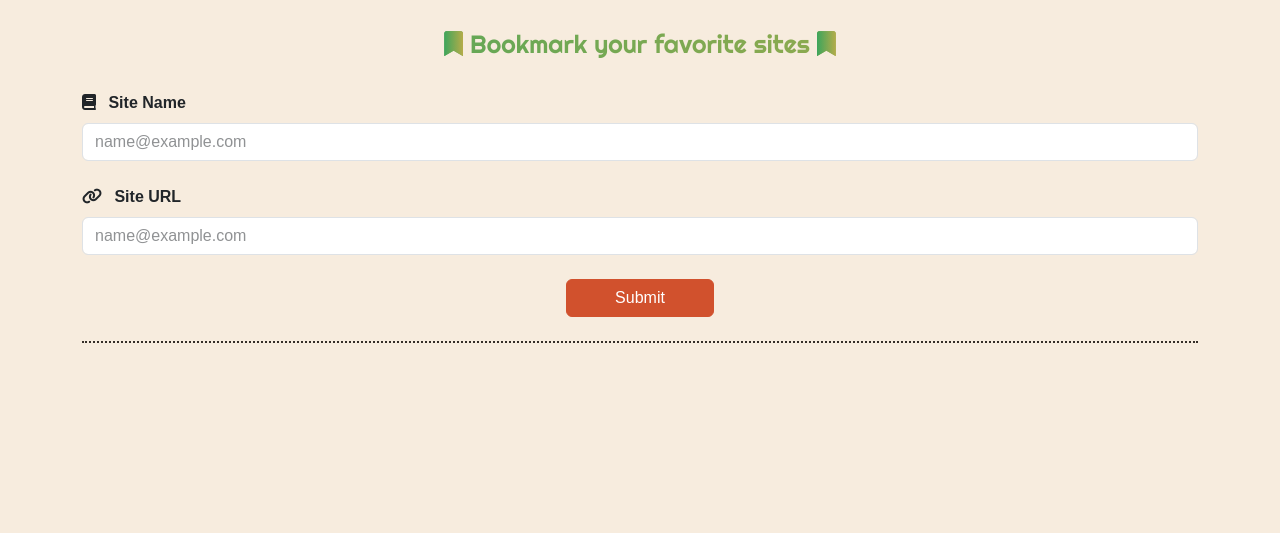
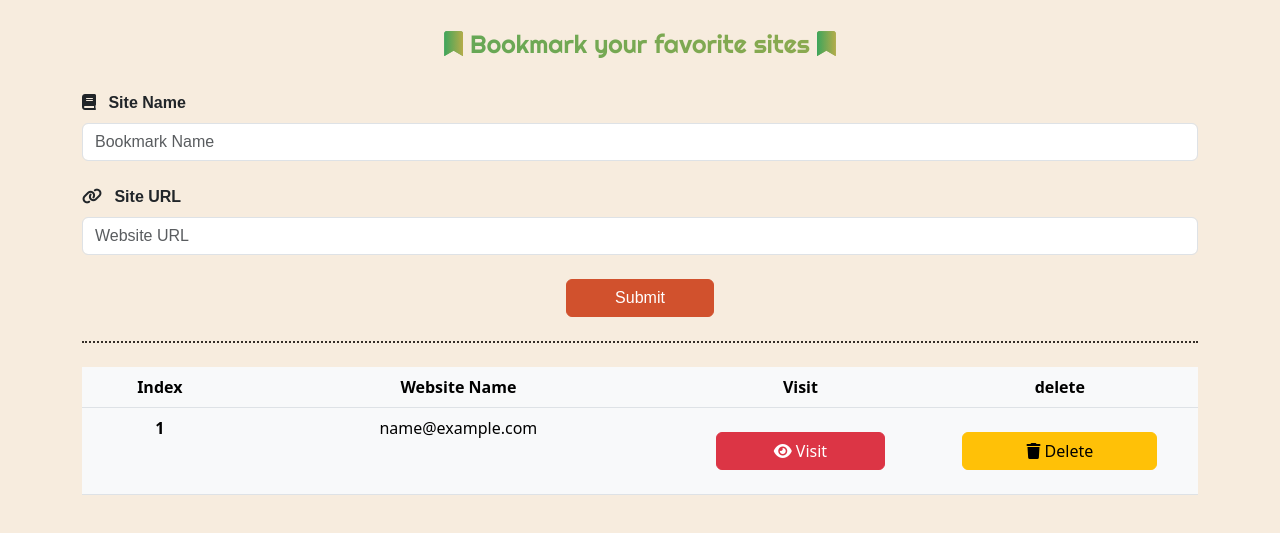
Before and after one commit to nouragamal735/crud-assign, a plain HTML site: page index.html in a window 1280 px wide. Both pictures are taken after typing "name@example.com", "name@example.com" into the empty fields and a click on the button "Submit". Shown: the part 177-710 px from the top of the page. Drawn offline with Linux system fonts and the light colour scheme; a web font is replaced by a local one.

Commit message:
initial commit

```diff
--- a/css/style.css
+++ b/css/style.css
@@ -74,3 +74,12 @@ input{
 .btn-after{
     border-bottom: 2px dotted #352e28;
 }
+
+
+a{ text-decoration: none;
+    font-weight: 400;
+    color: white;
+}
+.table{
+    --bs-table-bg: #F8F9FA ;
+}
--- a/index.html
+++ b/index.html
@@ -10,8 +10,8 @@
     <link rel="stylesheet" href="css/style.css">
 </head>
 <body>
-    <div>
-    <div class="container mt-3">
+    <div >
+    <div class="container mt-3 pb-4">
 <h1 class=" head-font py-5 position-relative text-center">Bookmarker</h1>
 <div >
     <h2 class="py-4 sec-font text-center"><i class="fa-solid fa-bookmark"></i> Bookmark your favorite sites <i class="fa-solid fa-bookmark"></i></h2>
@@ -23,7 +23,7 @@
         <label for="siteUrl" class="form-label"><i class="fa-solid fa-link pe-2"></i> Site URL</label>
         <input type="email" class="form-control text-body-tertiary" id="siteUrl" placeholder="Website URL">
       </div>
-      <div class="text-center btn-after">
+      <div class="text-center btn-after ">
       <button id="sub" class="btn btn-col mb-4 caption-font px-5">Submit</button>
     </div>
 </div>
@@ -31,9 +31,19 @@
 </div>
 
 
-<div class="container">
-    <div id="tab"> </div>
+<div class="">
+    <div class="container">
+        <table class="table text-center bg-danger">
+            <thead>
+
+          </thead>
+          <tbody id='tab'>
+          </tbody>
+          </table>
 </div>
+</div>
+
+
     <script src="js/bootstrap.min.js"></script>
     <script src="js/script.js"></script>
 </body>
--- a/js/script.js
+++ b/js/script.js
@@ -1,8 +1,10 @@
 var btnSub = document.getElementById('sub')
 var bookmarkName = document.getElementById('bookmarkName')
 var siteUrl = document.getElementById('siteUrl')
-var siteList=[]
-btnSub.onclick= addSite;
+// console.log(btnSub ,bookmarkName,siteUrl )
+
+var siteList=[];
+sub.onclick= addSite;
 
 if(localStorage.getItem('list') !== null){
     siteList = JSON.parse(localStorage.getItem('list'));
@@ -10,53 +12,61 @@ if(localStorage.getItem('list') !== null){
 }else{
     siteList=[];
 }
+//add site
+function addSite(){
 
-function addSite(){
     var list= {
         sName:bookmarkName.value,
         sUrl:siteUrl.value,
     }
     console.log(list)
+    // to add list of objects to array
+    siteList.push(list)
+    console.log(siteList);
+    clearForm();
+    display();
     localStorage.setItem('list',JSON.stringify(siteList))
-    console.log(siteList);
-    display()
-}
+
+  }
+
+    // to clear form
+    function clearForm(){
+    bookmarkName.value = null;
+    siteUrl.value = null;
+    }
 
 
+
+// display site list in html
 function display(){
-    var box=``;
+    var box=`
+    <tr>
+    <th scope="col">Index</th>
+    <th scope="col">Website Name</th>
+    <th scope="col">Visit</th>
+    <th scope="col">delete</th>
+ </tr>
+         `;
+
     for(var i=0; i<siteList.length; i++){
 box +=`
-<table class="table list">
-  <thead>
     <tr>
-
-      <th scope="col">Index</th>
-      <th scope="col">Website Name</th>
-      <th scope="col">Visite</th>
-      <th scope="col">delete</th>
-    </tr>
-  </thead>
-  <tbody>
-    <tr>
-      <th scope="row">1</th>
-      <td><p>${siteList[i].sName}</p></td>
-      <td> <button onclick="visited(${siteList[i].sUrl})" class="btn btn-danger w-75 my-3"><i class="fa-solid fa-eye"></i> Visit </button>
-      </td>
-
-      <td><button onclick="deleted(${i})" class="btn btn-warning w-75 my-3"> <i class="fa fa-trash"></i> Delete </button>
+      <th scope="row">${i+1}</th>
+      <td><p class= "bg-transparent">${siteList[i].sName}</p></td>
+      <td> <button class="btn btn-danger w-75 my-3"> <a class="bg-transparent " href="${siteList[i].sUrl}"><i class="bg-transparent fa-solid fa-eye"></i> Visit </a>  </button>
+       </td>
+      <td><button onclick="deleted(${i})" class="btn btn-warning w-75 my-3"> <i class="bg-transparent fa fa-trash"></i> Delete </button>
       </td>
     </tr>
-  </tbody>
-</table> `
+
+`
     }
     document.getElementById(`tab`).innerHTML=box;
 }
 
 function deleted(index){
-    console.log(index)
-    productList.splice(index,1)
+    siteList.splice(index,1)
     display()
-    localStorage.setItem('siteList',JSON.stringify(list))
-    console.log(list)
+    localStorage.setItem('list',JSON.stringify(siteList))
+    console.log(siteList)
 }
```
